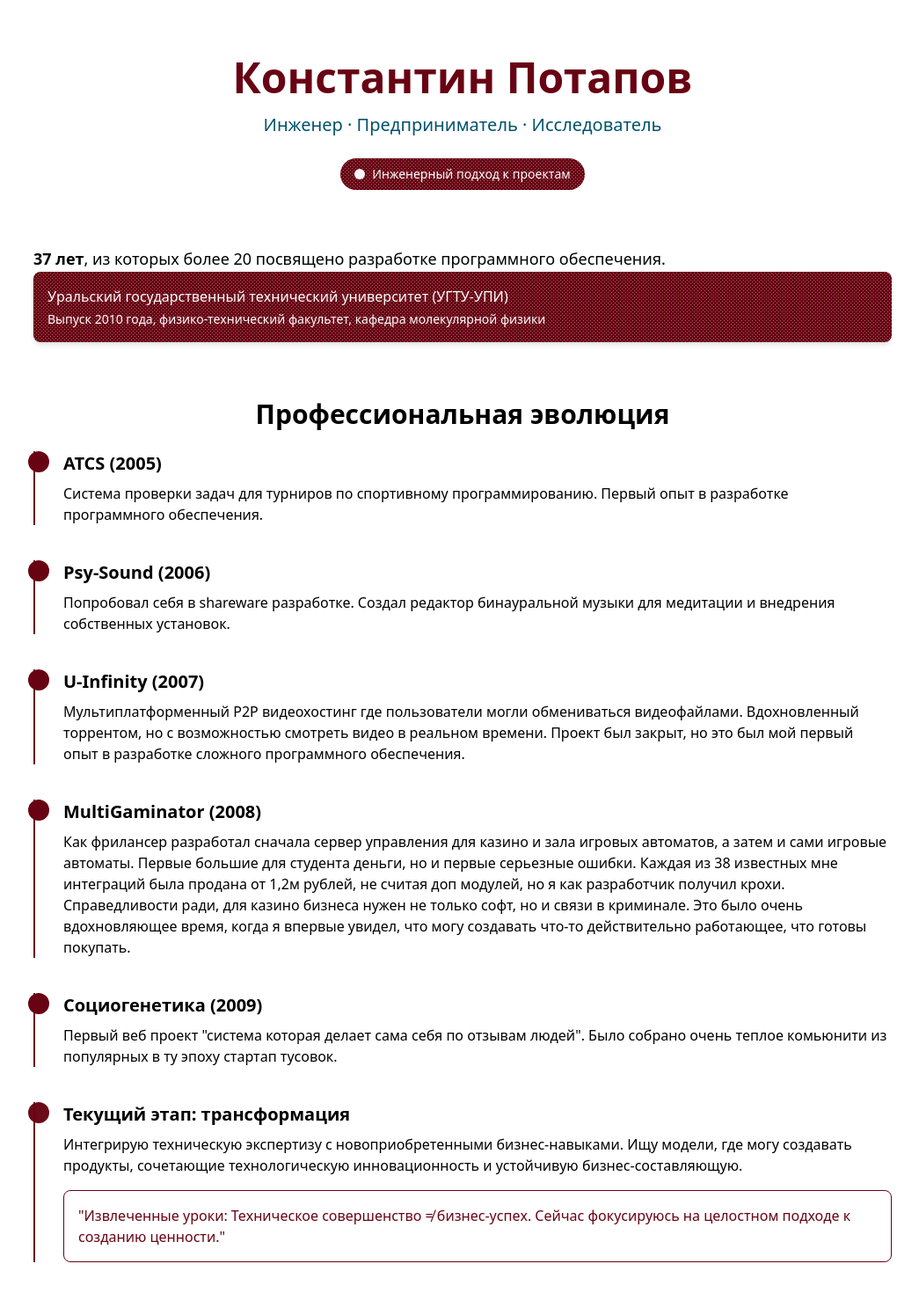
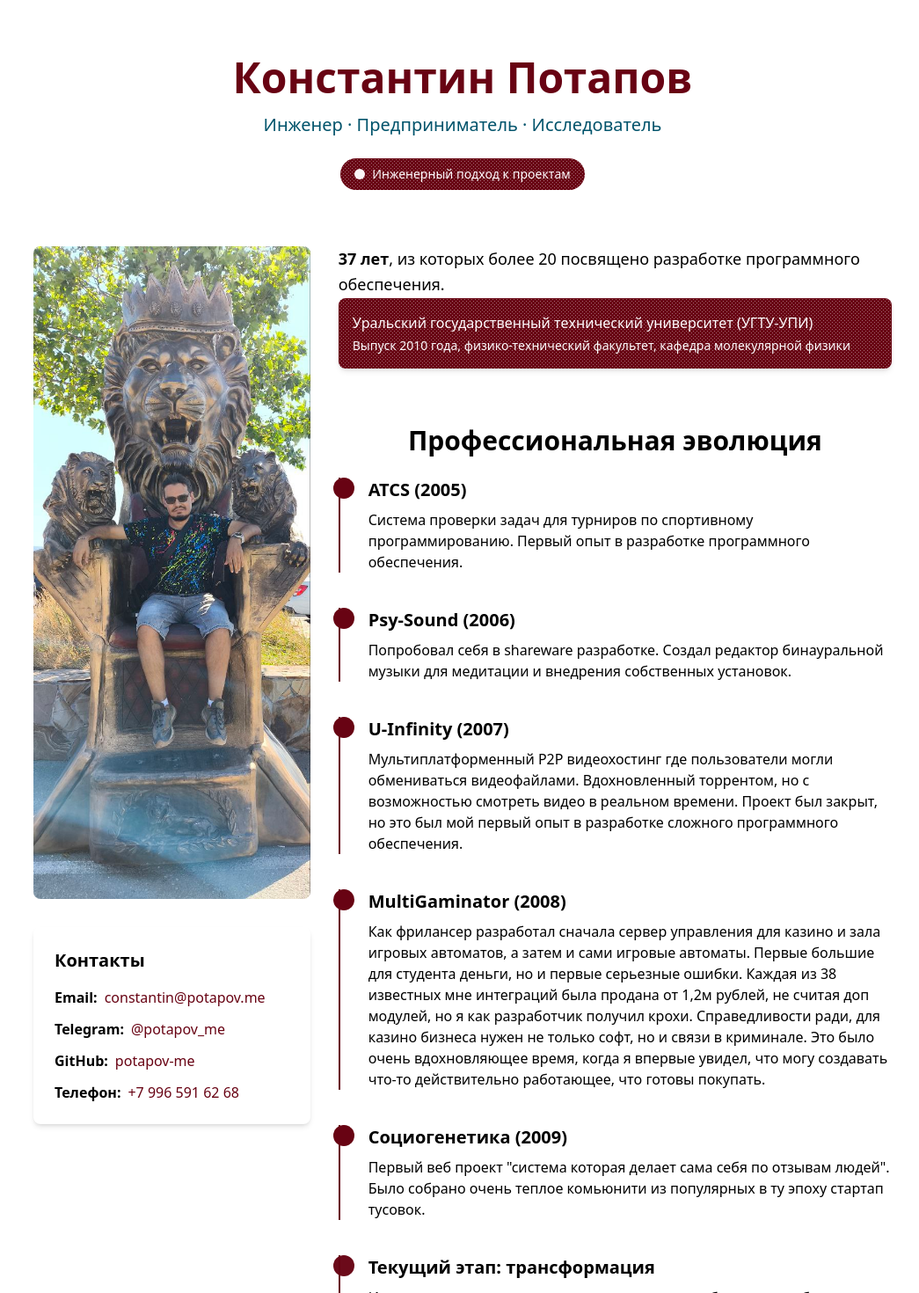
Before and after one commit to potapov-me/potapov.me, a Next.js app: page / in a window 1280 px wide. Shown: the top 1470 px of the page at 88% size, without its empty margins (114-1159 px from the left). Built offline with nearby package versions, Linux system fonts and the light colour scheme.

Commit message:
feat: Add photo and contact information to the main page

```diff
--- a/app/page.tsx
+++ b/app/page.tsx
@@ -1,3 +1,5 @@
+import Image from "next/image";
+
 export default function Home() {
     const philosophy = [
         "аналитическое мышление",
@@ -9,6 +11,38 @@ export default function Home() {
 
     return (
         <main className="max-w-5xl mx-auto px-6 pb-20">
+            <div className="flex flex-col md:flex-row gap-8">
+                <aside className="md:w-1/3">
+                    <Image
+                        src="/photo.jpg"
+                        alt="Photo"
+                        width={500}
+                        height={500}
+                        className="w-full h-auto rounded-lg"
+                    />
+                    <section className="mt-8 bg-gray-100 p-6 rounded-lg shadow-md">
+                        <h3 className="text-xl font-bold mb-4">Контакты</h3>
+                        <ul className="space-y-3">
+                            <li className="flex items-center">
+                                <span className="font-bold mr-2">Email:</span>
+                                <a href="mailto:constantin@potapov.me" className="text-primary hover:underline">constantin@potapov.me</a>
+                            </li>
+                            <li className="flex items-center">
+                                <span className="font-bold mr-2">Telegram:</span>
+                                <a href="https://t.me/potapov_me" target="_blank" rel="noopener noreferrer" className="text-primary hover:underline">@potapov_me</a>
+                            </li>
+                            <li className="flex items-center">
+                                <span className="font-bold mr-2">GitHub:</span>
+                                <a href="https://github.com/potapov-me" target="_blank" rel="noopener noreferrer" className="text-primary hover:underline">potapov-me</a>
+                            </li>
+                            <li className="flex items-center">
+                                <span className="font-bold mr-2">Телефон:</span>
+                                <a href="tel:+79965916268" className="text-primary hover:underline">+7 996 591 62 68</a>
+                            </li>
+                        </ul>
+                    </section>
+                </aside>
+                <div className="md:w-2/3">
                     {/* Блок "Обо мне" */}
                     <section className="mb-16">
                         <p className="text-lg leading-relaxed">
@@ -108,6 +142,8 @@ export default function Home() {
                             бизнес-модели и человеческих отношений&quot;
                         </p>
                     </section>
+                </div>
+            </div>
         </main>
     );
 };
```
Also changed, not shown: public/photo.jpg (added). Lines whose indentation alone changed are shown as unchanged.
